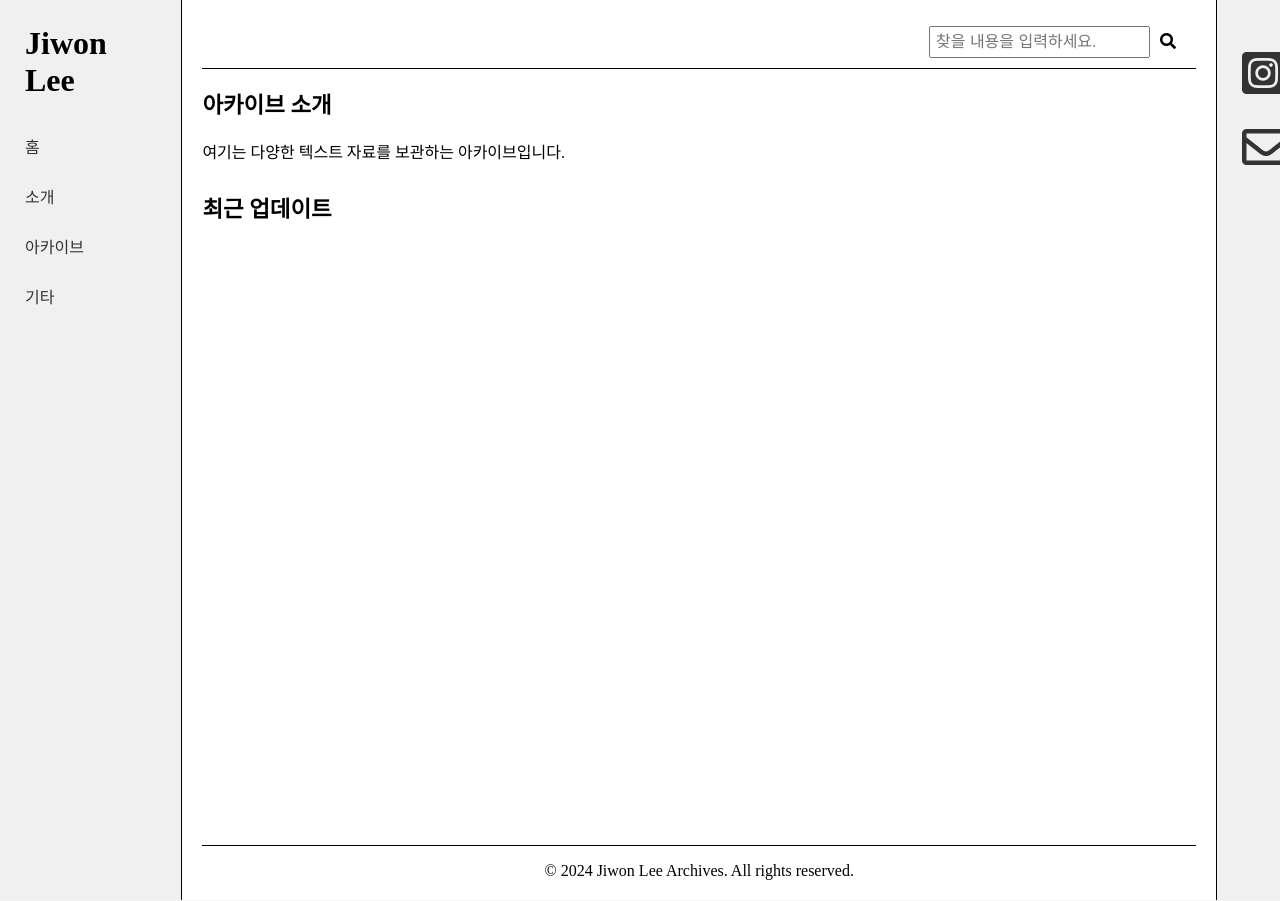
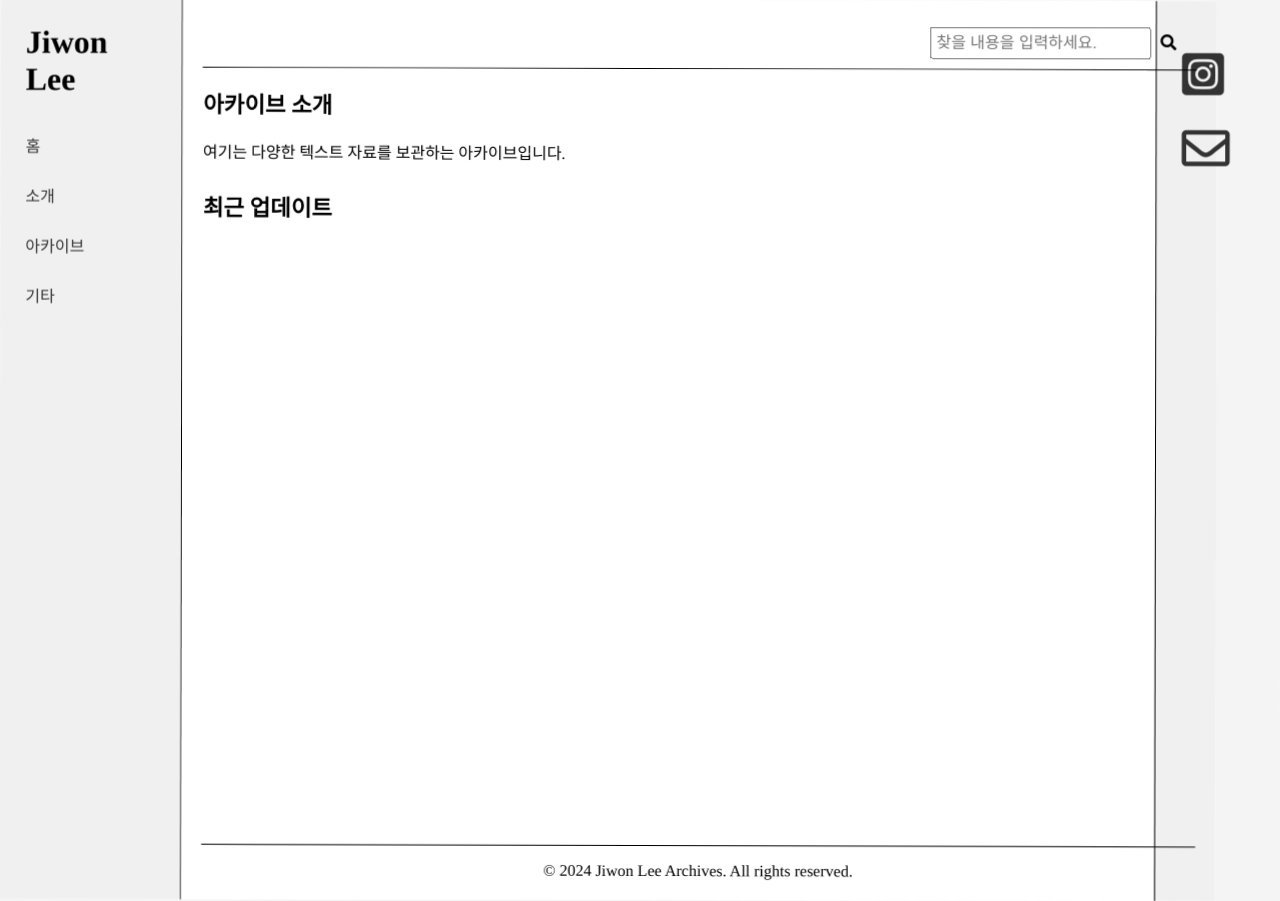
Before and after one commit to LfayeJ/archives, a Jekyll site: the page built from index.html, in a window 1280 px wide. Built offline with Jekyll 4.4.1, drawn with Linux system fonts in a browser that asks for light colours; some web fonts are replaced.

Commit message:
Update styles.css

```diff
--- a/assets/css/styles.css
+++ b/assets/css/styles.css
@@ -9,6 +9,10 @@
 :root {
   --container-width: 95%;
   --border-color: black;
+}
+
+html, body, .container, header, header h1, header nav ul, header nav ul li, header nav ul li a, .content, .content h2, .content p, footer {
+  transform: rotate(0.04deg);
 }
 
 body, html {
```
